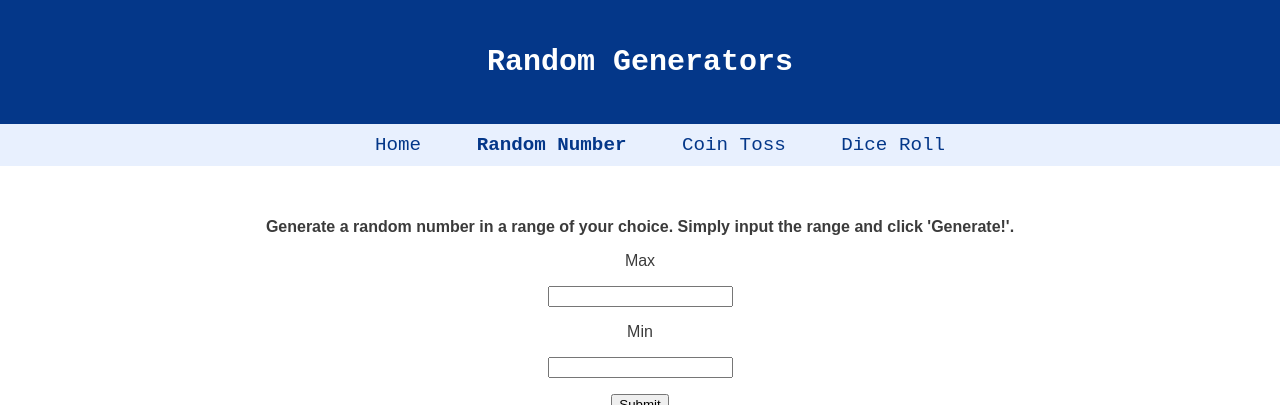
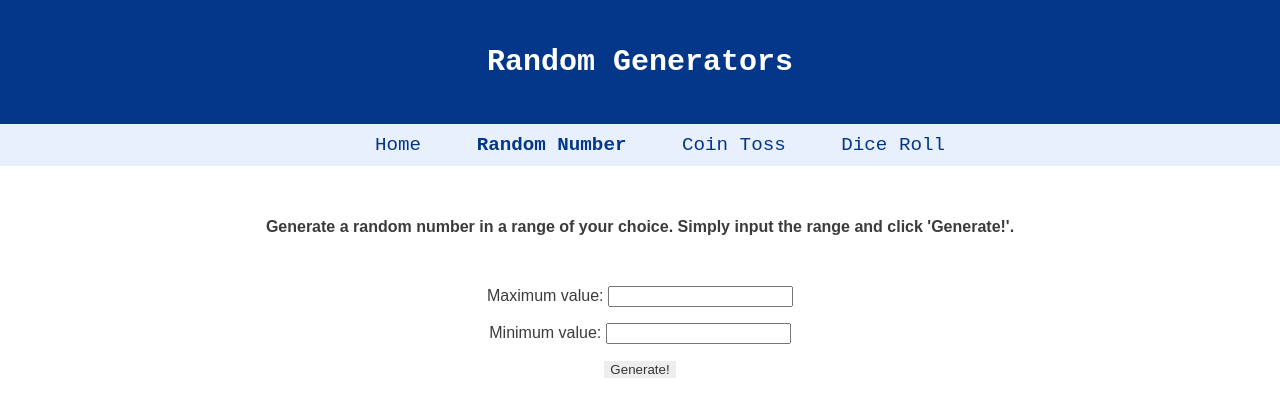
Before and after one commit to NSpicer/PythonGroupProject, a Flask app: page /rnumber in a window 1280 px wide. Shown: the top 405 px of the page. Run offline with Flask 2, Linux system fonts and the light colour scheme.

Commit message:
Formatting updates

```diff
--- a/PythonGroupProject-master/static/css/main.css
+++ b/PythonGroupProject-master/static/css/main.css
@@ -59,12 +59,16 @@ body {
 #Coin {
   width: 10vw;
 }
-
+#Heads {
+  width: 5px;
+}
+#Tails {
+  width: 10vw;
+}
 .button {
-  font: bold 11px "Courier New";
+  font: bold "Courier New";
   text-decoration: none;
   background-color: #EEEEEE;
   color: #333333;
-  padding: 2px 6px 2px 6px;
   text-align: center;
 }
--- a/PythonGroupProject-master/templates/CoinToss.html
+++ b/PythonGroupProject-master/templates/CoinToss.html
@@ -16,11 +16,7 @@
       </ul>
         <br><br>
         <p><strong>Hit the 'Toss!' button to flip the coin. Heads or tails, which will it be?</strong></p>
-
         <p><a href="/cointoss_ht" class="button">Toss!</a>
-
         <p><img id='Coin' src="{{ url_for('static',filename='Images/Coin.jpg') }}" align="center"></p>
-
-
     </body>
 </html>
--- a/PythonGroupProject-master/templates/DiceRoll.html
+++ b/PythonGroupProject-master/templates/DiceRoll.html
@@ -15,7 +15,7 @@
         <li><a href=/diceroll><strong>Dice Roll</strong></a></li>
       </ul>
         <br><br>
-        <p><strong>Click the 'roll' button to randomly roll the dice.</strong></p>
+        <p><strong>Click the 'Roll' button to randomly roll the dice.</strong></p>
         <p><a href="/diceroll_num" class="button">Roll</a></p>
         <img id='Dice' src="{{ url_for('static',filename='Images/Dice.png') }}" align="center">
     </body>
--- a/PythonGroupProject-master/templates/NumberGenerator.html
+++ b/PythonGroupProject-master/templates/NumberGenerator.html
@@ -15,15 +15,14 @@
         <li><a href=/diceroll>Dice Roll</a></li>
       </ul>
         <br><br>
-        <p><strong>Generate a random number in a range of your choice. Simply input the range and click 'Generate!'.</strong></p>
+        <p><strong>Generate a random number in a range of your choice. Simply input the range and click 'Generate!'.</strong></p><br>
 
         <form action = "http://localhost:5000/rnumber_result" method = "POST">
-          <p>Max</p>
-          <p><input type="text" name="max" id="a"></p>
-          <p>Min</p>
-          <p><input type="text" name="min" id="b"></p>
-          <p><input type="submit" name="Generate"></p>
-        </form>
+          <p>Maximum value: <input type="text" name="max" id="a"></p>
+          <p>Minimum value: <input type="text" name="min" id="b"></p>
+          <p><input type="submit" name="Generate" value="Generate!" class="button" style="border:none;"></p>
+        </form><br>
 
+        <p><img id='Numbers' src="{{ url_for('static',filename='Images/Numbers.png') }}" align="center"></p>
     </body>
 </html>
--- a/PythonGroupProject-master/templates/numberresults.html
+++ b/PythonGroupProject-master/templates/numberresults.html
@@ -16,7 +16,6 @@
         <br><br>
         <p><strong>Generate a random number in a range of your choice. Simply input the range and click 'Generate!'.</strong></p>
         <br><br>
-
         <p>Your number is {{c}}</p>
         <p><a href="/rnumber" class="button">Generate again!</a></p>
     </body>
--- a/PythonGroupProject-master/templates/tossresults.html
+++ b/PythonGroupProject-master/templates/tossresults.html
@@ -17,8 +17,10 @@
         <br><br>
         {% if t > 0.5  %}
    				<p>Tails!</p>
+          <p><img id='Tails' src="{{ url_for('static',filename='Images/tails.png') }}" align="center"></p>
    		{% else %}
    				<p>Heads!</p>
+          <p><img id='Heads' src="{{ url_for('static',filename='Images/heads.png') }}" align="center"></p>
    		{% endif %}
    		<p><a href="/cointoss" class="button">Toss Again!</a></p>
 	</body>
```
Also changed, not shown: Images/heads.png (added), Images/tails.png (added), PythonGroupProject-master/static/Images/heads.png (added), PythonGroupProject-master/static/Images/tails.png (added).
